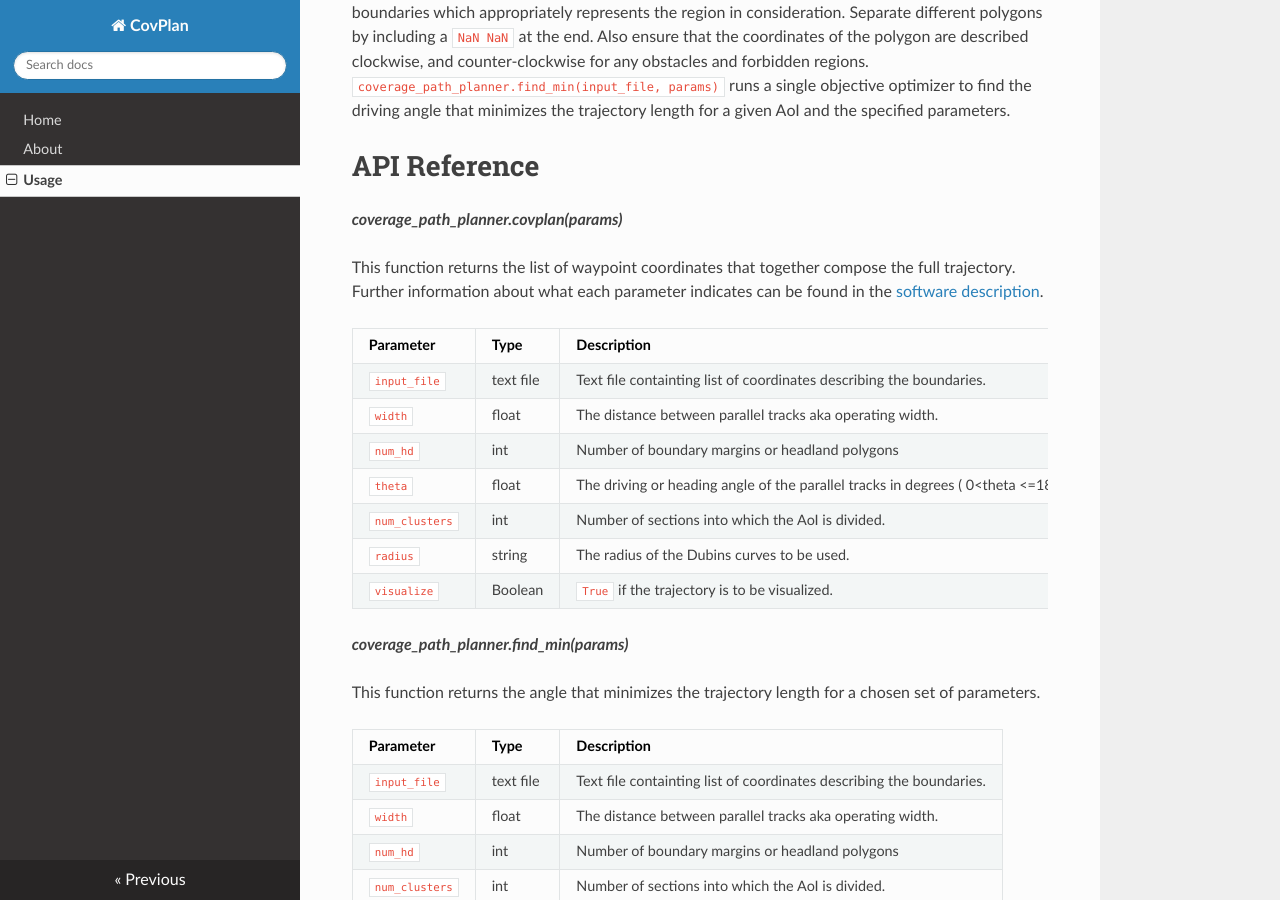
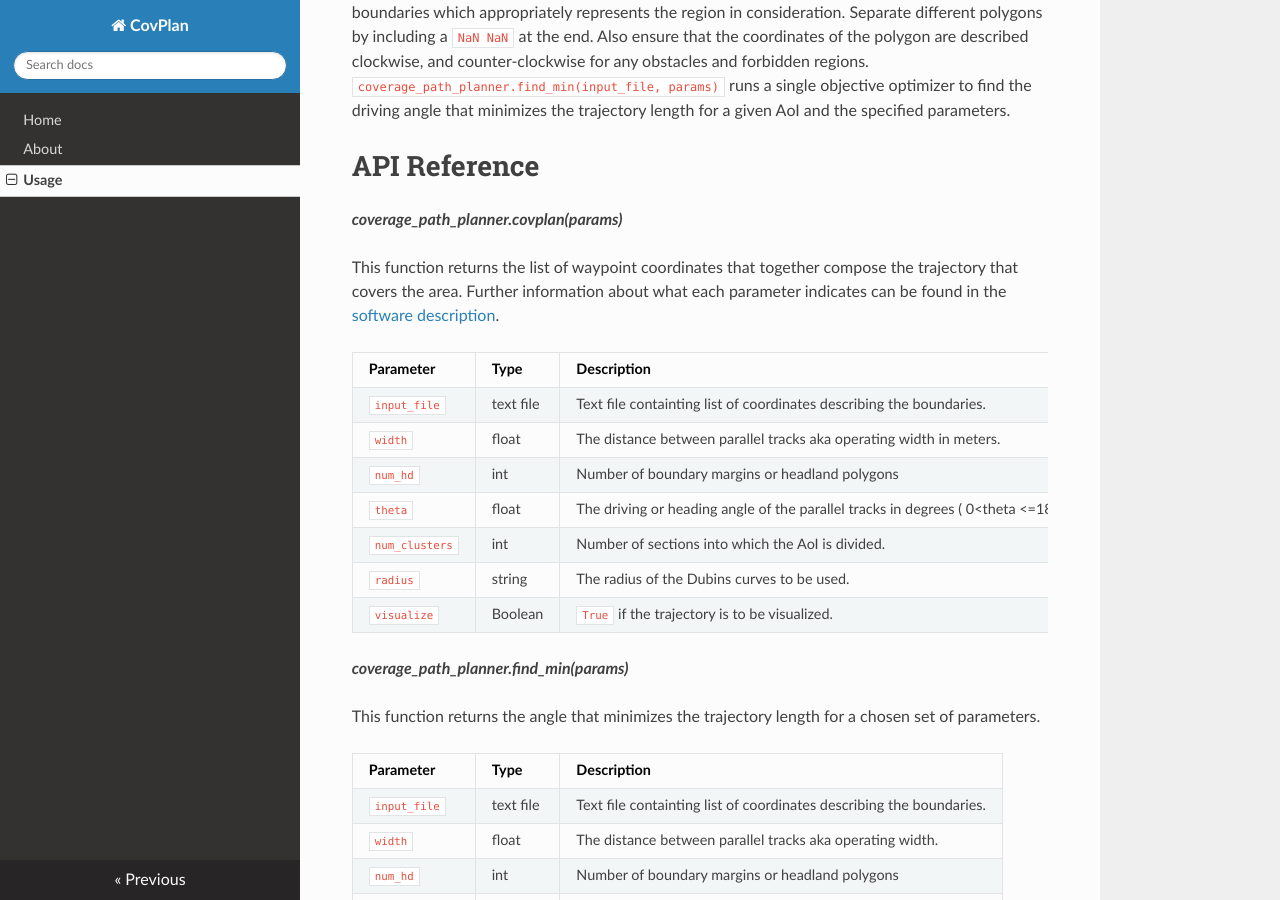
Before and after one commit to sanjeevrs2000/covplan, an MkDocs documentation site: the page built from docs/usage.md, in a window 1280 px wide and 900 px high, scrolled down 392 px. Built offline with MkDocs 1.6.1, drawn with Linux system fonts in a browser that asks for light colours; nearby versions of some CDN libraries.

Commit message:
updated docs

```diff
--- a/docs/usage.md
+++ b/docs/usage.md
@@ -17,12 +17,12 @@ The region of interest, or obstacles/forbidden regions can be described by coord
 
 ***coverage_path_planner.covplan(params)***
 
-This function returns the list of waypoint coordinates that together compose the full trajectory. Further information about what each parameter indicates can be found in the [software description](desc.md).
+This function returns the list of waypoint coordinates that together compose the trajectory that covers the area. Further information about what each parameter indicates can be found in the [software description](desc.md).
 
 | Parameter    | Type   | Description                                   |
 |--------------|--------|-----------------------------------------------|
 | `input_file` | text file | Text file containting list of coordinates describing the boundaries.  |
-| `width`        | float    | The distance between parallel tracks aka operating width.         |
+| `width`        | float    | The distance between parallel tracks aka operating width in meters.         |
 | `num_hd`      | int | Number of boundary margins or headland polygons          |
 | `theta`      | float | The driving or heading angle of the parallel tracks in degrees ( 0<theta <=180)  |
 | `num_clusters`      | int | Number of sections into which the AoI is divided.                |
```
Also changed, not shown: README.md (+1 -1 lines), docs/index.md (+2 -1 lines), 1 other file.
